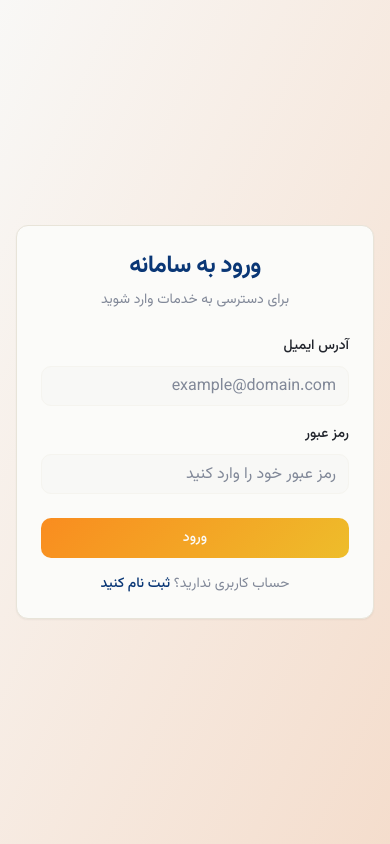
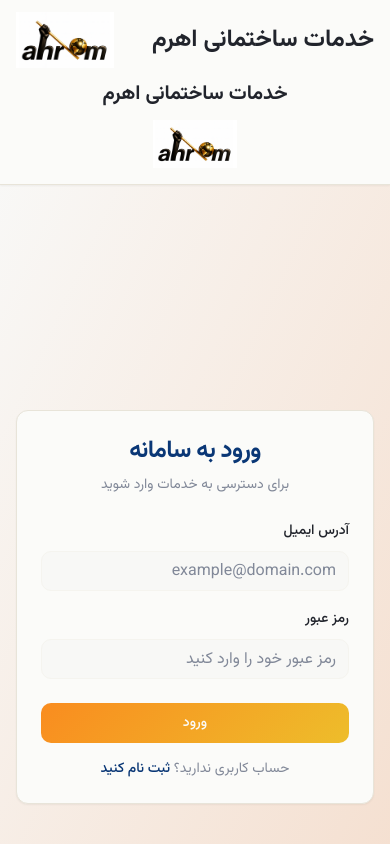
Before and after one commit to ahromcom-spec/darbast-chador-go, a React (Vite) app: page /auth/login in a window 390 px wide. Shown: the top 844 px of the page. Built offline with nearby package versions, Linux system fonts and the light colour scheme; the HTML template or start-up script is replaced by a standard one.

Commit message:
Add sticky header with logo and title

```diff
--- a/src/App.tsx
+++ b/src/App.tsx
@@ -5,6 +5,7 @@ import { QueryClient, QueryClientProvider } from "@tanstack/react-query";
 import { BrowserRouter, Routes, Route } from "react-router-dom";
 import { AuthProvider } from "@/contexts/AuthContext";
 import { ProtectedRoute } from "@/components/ProtectedRoute";
+import Header from "./components/Header";
 import Home from "./pages/Home";
 import Login from "./pages/auth/Login";
 import Register from "./pages/auth/Register";
@@ -20,6 +21,8 @@ const App = () => (
         <Toaster />
         <Sonner />
         <BrowserRouter>
+          <div className="min-h-screen bg-background">
+            <Header />
             <Routes>
               <Route path="/auth/login" element={<Login />} />
               <Route path="/auth/register" element={<Register />} />
@@ -36,6 +39,7 @@ const App = () => (
               {/* ADD ALL CUSTOM ROUTES ABOVE THE CATCH-ALL "*" ROUTE */}
               <Route path="*" element={<NotFound />} />
             </Routes>
+          </div>
         </BrowserRouter>
       </TooltipProvider>
     </AuthProvider>
--- /dev/null
+++ b/src/components/Header.tsx
@@ -0,0 +1,41 @@
+import ahromLogo from "@/assets/ahrom-logo.png";
+
+const Header = () => {
+  return (
+    <header className="sticky top-0 z-50 bg-card border-b border-border shadow-sm">
+      <div className="container mx-auto px-4 h-20 flex items-center justify-between">
+        {/* Company Name - Right side in RTL */}
+        <div className="flex-1">
+          <h1 className="text-2xl md:text-3xl font-bold text-foreground font-vazir">
+            خدمات ساختمانی اهرم
+          </h1>
+        </div>
+
+        {/* Logo - Left side in RTL */}
+        <div className="flex-shrink-0 mr-6">
+          <img
+            src={ahromLogo}
+            alt="لوگوی اهرم"
+            className="h-14 w-auto object-contain"
+          />
+        </div>
+      </div>
+
+      {/* Mobile Layout */}
+      <div className="md:hidden container mx-auto px-4 pb-4">
+        <div className="flex flex-col items-center space-y-3">
+          <h1 className="text-xl font-bold text-foreground font-vazir text-center">
+            خدمات ساختمانی اهرم
+          </h1>
+          <img
+            src={ahromLogo}
+            alt="لوگوی اهرم"
+            className="h-12 w-auto object-contain"
+          />
+        </div>
+      </div>
+    </header>
+  );
+};
+
+export default Header;
--- a/src/pages/Home.tsx
+++ b/src/pages/Home.tsx
@@ -34,18 +34,10 @@ export default function Home() {
   };
 
   return (
-    <div className="min-h-screen bg-gradient-to-br from-background via-secondary/30 to-background">
-      {/* Header */}
-      <header className="bg-card/80 backdrop-blur-sm border-b shadow-sm">
-        <div className="container mx-auto px-4 py-4 flex justify-between items-center">
-          <div className="flex items-center gap-3">
-            <Building2 className="h-8 w-8 text-primary" />
-            <div>
-              <h1 className="text-xl font-bold text-primary">خدمات ساختمانی</h1>
-              <p className="text-sm text-muted-foreground">سامانه سفارش آنلاین</p>
-            </div>
-          </div>
-          <div className="flex items-center gap-4">
+    <div className="bg-gradient-to-br from-background via-secondary/30 to-background">
+      {/* User Welcome Bar */}
+      <div className="bg-card/50 border-b">
+        <div className="container mx-auto px-4 py-3 flex items-center justify-between">
           <div className="text-right">
             <p className="text-sm font-medium">خوش آمدید</p>
             <p className="text-xs text-muted-foreground">{user?.email}</p>
@@ -61,7 +53,6 @@ export default function Home() {
           </Button>
         </div>
       </div>
-      </header>
 
       {/* Main Content */}
       <main className="container mx-auto px-4 py-8">
--- a/src/pages/scaffolding/ScaffoldingForm.tsx
+++ b/src/pages/scaffolding/ScaffoldingForm.tsx
@@ -129,7 +129,7 @@ export default function ScaffoldingForm() {
 
   if (submitted && requestData) {
     return (
-      <div className="min-h-screen bg-gradient-to-br from-background via-secondary/30 to-background">
+      <div className="bg-gradient-to-br from-background via-secondary/30 to-background min-h-screen pt-8">
         <div className="container mx-auto px-4 py-8">
           <div className="max-w-2xl mx-auto">
             <Card className="shadow-elegant text-center">
@@ -199,7 +199,7 @@ export default function ScaffoldingForm() {
   }
 
   return (
-    <div className="min-h-screen bg-gradient-to-br from-background via-secondary/30 to-background">
+    <div className="bg-gradient-to-br from-background via-secondary/30 to-background min-h-screen pt-8">
       <div className="container mx-auto px-4 py-8">
         <div className="max-w-2xl mx-auto space-y-6">
           {/* Back Button */}
```
Also changed, not shown: src/assets/ahrom-logo.png (added). Lines whose indentation alone changed are shown as unchanged.
